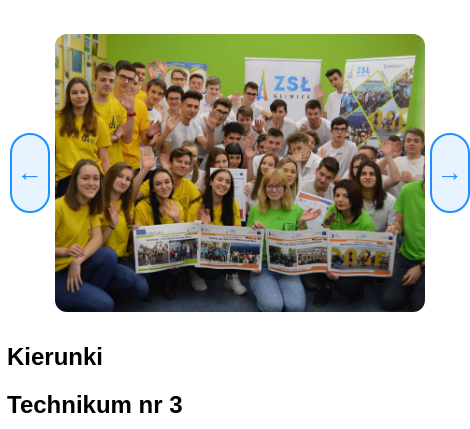
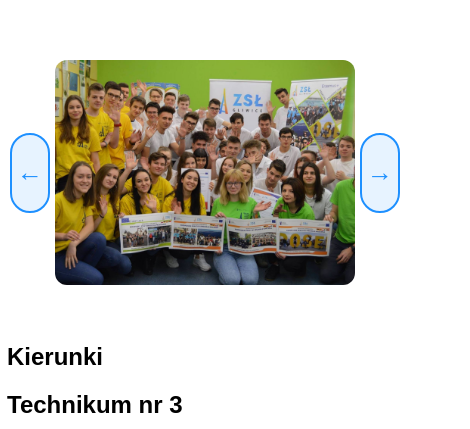
Before and after one commit to i5cmd/dzienOtwarty, a website: page index.html in a window 390 px wide. Shown: the part 1107-1536 px from the top of the page, 470 px wide, since content can reach past the window. Drawn offline with Linux system fonts and the light colour scheme; a web font is replaced by a local one.

Commit message:
04.05.2026 12:23

```diff
--- a/style.css
+++ b/style.css
@@ -3,7 +3,7 @@ html {
   scroll-padding-top: 100px;
 }
 
-@media only screen and (max-width: 833px) {
+@media only screen and (max-width: 1111px) {
     .nav-link {
         display: none !important;
     }
@@ -144,6 +144,7 @@ html {
     }
 
     #registration {
+        flex-direction: column !important;
         gap: 25px !important;
     }
 
@@ -165,7 +166,7 @@ html {
 @media only screen and (max-width: 1025px) {
     #scrollimg {
         width: 100%;
-        max-width: 400px !important;
+        max-width: 300px !important;
         height: auto;
         aspect-ratio: 16 / 10;
         margin: 0;
```
